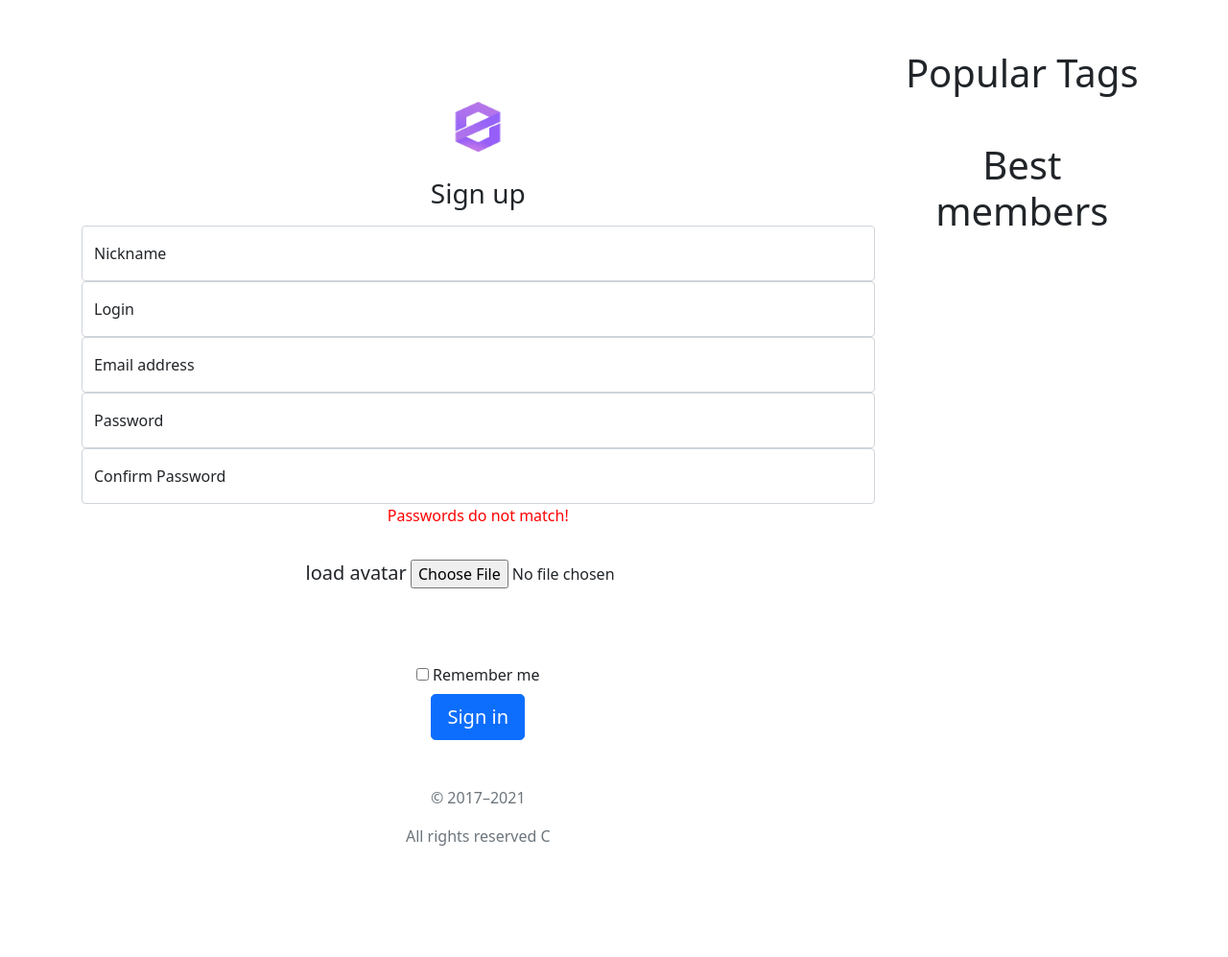
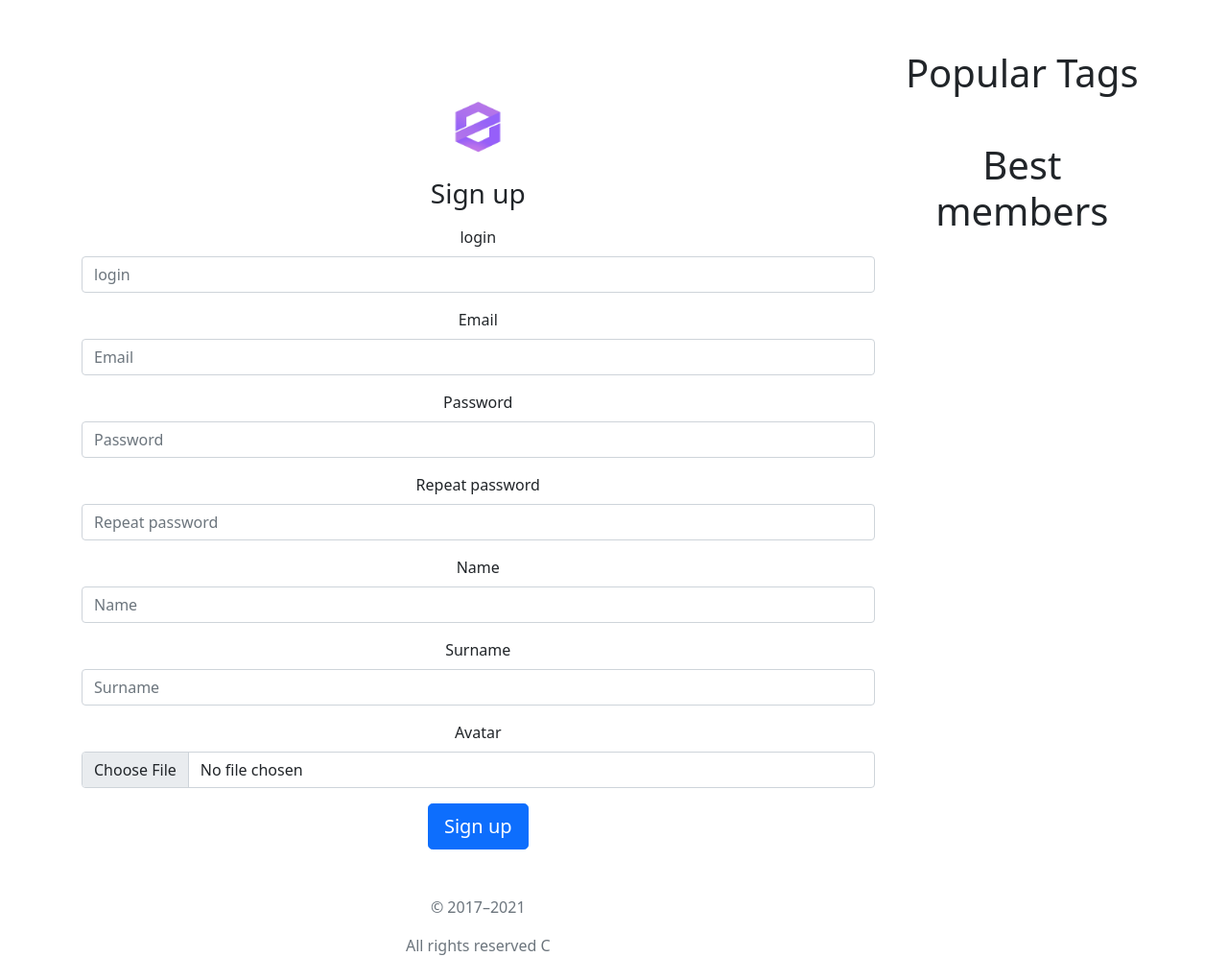
Before and after one commit to Andeo1812/Askme, a Django app: page /signup/ in a window 1280 px wide. Shown: the part 56-1053 px from the top of the page at 96% size. Before the commit the page ends 937 px from the top, so only its background shows below. Run offline with Django 4.2, Linux system fonts and the light colour scheme; some libraries are stand-ins or nearby versions.

Commit message:
forms in process

```diff
--- a/app/forms.py
+++ b/app/forms.py
@@ -3,33 +3,50 @@ from django.core.validators import ValidationError
 
 from app.models import Profile
 
+
 class LoginForm(forms.Form):
-    username = forms.CharField(widget=forms.TextInput(attrs={"class": "form-group mb-3"}), label="Login")
-    password = forms.CharField(widget=forms.PasswordInput(attrs={"class": "form-group mb-3"}), label='Password')
+    username = forms.CharField(widget=forms.TextInput(attrs={"class": "form-group mb-3"}), label="Login", max_length=64)
+    password = forms.CharField(widget=forms.PasswordInput(attrs={"class": "form-group mb-3"}), label='Password', max_length=64)
 
     def clean_password(self):
         data = self.cleaned_data['password']
-        if len(data) < 8:
-            raise ValidationError("Password should be more then 7 symbols.")
+        if len(data) < 13:
+            raise ValidationError("Password should be more then 12 symbols.")
+        return data
+
+    def clean_username(self):
+        data = self.cleaned_data['username']
+        if len(data) < 9:
+            raise ValidationError("Username should be more then 8 symbols.")
         return data
 
 
-# class RegisterForm(forms.Form):
-#     username = forms.CharField(widget=forms.TextInput(attrs={"class": "form-group mb-3"}), label="Логин")
-#     email = forms.EmailField(widget=forms.EmailInput(attrs={"class": "form-group mb-3"}), label="Email")
-#     password = forms.CharField(widget=forms.PasswordInput(attrs={"class": "form-group mb-3"}), label='Пароль')
-#     password_repeat = forms.CharField(widget=forms.PasswordInput(attrs={"class": "form-group mb-3"}),
-#                                       label='Повторите пароль')
-#     first_name = forms.CharField(widget=forms.TextInput(attrs={"class": "form-group mb-3"}), label="Имя")
-#     avatar = forms.FileField(widget=forms.FileInput(attrs={"class": "form-group mb-3"}), label="Аватар", required=False)
-#
-#     def clean(self):
-#         cleaned_data = super().clean()
-#         passwd_one = cleaned_data['password']
-#         passwd_two = cleaned_data['password_repeat']
-#         if passwd_one != passwd_two:
-#             self.add_error(None, "Пароли не совпадают")
-#
+class RegisterForm(forms.Form):
+    username = forms.CharField(widget=forms.TextInput(attrs={"class": "form-group mb-3"}), label="login", max_length=48)
+    email = forms.EmailField(widget=forms.EmailInput(attrs={"class": "form-group mb-3"}), label="Email", max_length=64)
+    password = forms.CharField(widget=forms.PasswordInput(attrs={"class": "form-group mb-3"}), label='Password', max_length=64)
+    password_repeat = forms.CharField(widget=forms.PasswordInput(attrs={"class": "form-group mb-3"}), label='Repeat password', max_length=64)
+    first_name = forms.CharField(widget=forms.TextInput(attrs={"class": "form-group mb-3"}), label="Name", required=False, max_length=64)
+    last_name = forms.CharField(widget=forms.TextInput(attrs={"class": "form-group mb-3"}), label="Surname", required=False, max_length=64)
+    avatar = forms.FileField(widget=forms.FileInput(attrs={"class": "form-group mb-3"}), label="Avatar", required=False, max_length=64)
+
+    def clean_password(self):
+        data = self.data['password']
+        if len(data) < 13:
+            raise ValidationError("Password should be more then 12 symbols.")
+        return data
+
+    def clean_username(self):
+        data = self.data['username']
+        if len(data) < 9:
+            raise ValidationError("Username should be more then 8 symbols.")
+        return data
+
+    def clean_password_repeat(self):
+        passwd_one = self.data['password']
+        passwd_two = self.data['password_repeat']
+        if passwd_one != passwd_two:
+            raise ValidationError("Passwords do not match")
 #
 # class SettingsForm(forms.ModelForm):
 #     avatar = forms.FileField(widget=forms.FileInput(attrs={"class": "form-group mb-3"}), label="Аватар", required=False)
--- a/app/views.py
+++ b/app/views.py
@@ -1,7 +1,6 @@
 from django.shortcuts import render, redirect, reverse
 from django.contrib import auth
 from django.contrib.auth.decorators import login_required
-from django.core.cache import cache
 from app.models import *
 from app.forms import *
 import paginator
@@ -88,12 +87,26 @@ def login(request):
             user = auth.authenticate(request, **user_form.cleaned_data)
             if user:
                 return redirect(reverse("new"))
+            user_form.add_error('password', "Not such Login/Password")
 
     return render(request, 'login.html', {'form': user_form, 'popular_tags': top_tags, 'best_members': users})
 
 
 def signup(request):
-    return render(request, 'signup.html', {'popular_tags': top_tags, 'best_members': users})
+    if request.method == 'GET':
+        user_form = RegisterForm()
+    elif request.method == 'POST':
+        user_form = RegisterForm(data=request.POST)
+        if user_form.is_valid():
+            form_data = user_form.cleaned_data.pop("password_repeat")
+            form_avatar = user_form.cleaned_data.pop("avatar")
+            user = User.objects.create_user(**user_form.cleaned_data)
+            user.save()
+            Profile.objects.create(user=user, avatar=form_avatar)
+            return redirect("new")
+        user_form.add_error('password', "User exist")
+
+    return render(request, 'signup.html', {'form': user_form, 'popular_tags': top_tags, 'best_members': users})
 
 
 def user_settings(request):
--- a/templates/signup.html
+++ b/templates/signup.html
@@ -1,5 +1,6 @@
 {% extends "include/base.html" %}
 {% load static %}
+{% load bootstrap4 %}
 
 
 {% block type_work %}
@@ -8,55 +9,15 @@
 
 {% block content %}
 <div class="form-signin text-center">
-    <form>
-        <img class="mb-4 login_margin" src="../static/img/logo.png" alt="" width="72" height="57">
+    <form action="/signup/" method="post" novalidate>
+        {% csrf_token %}
+        <img class="mb-4 login_margin" src="{% static "img/logo.png" %}" alt="" width="72" height="57">
         <h1 class="h3 mb-3 fw-normal">Sign up</h1>
 
-        <div class="form-floating login">
-            <input type="email" maxlength="64" class="form-control" id="floatingInputLogin"
-                   placeholder="name@example.com">
-            <label for="floatingInputLogin">Nickname</label>
-        </div>
+        {% bootstrap_form form %}
+        <button class="btn btn-lg btn-primary" type="submit">Sign up</button>
+    </form>
 
-        <div class="form-floating login">
-            <input type="email" maxlength="64" class="form-control" id="floatingInputNickname"
-                   placeholder="name@example.com">
-            <label for="floatingInputNickname">Login</label>
-        </div>
-
-        <div class="form-floating login">
-            <input type="email" maxlength="64" class="form-control" id="floatingInput" placeholder="name@example.com">
-            <label for="floatingInput">Email address</label>
-        </div>
-
-        <div class="form-floating login">
-            <input type="password" maxlength="64" class="form-control" id="floatingPassword" placeholder="Password">
-            <label for="floatingPassword">Password</label>
-        </div>
-
-        <div class="form-floating login">
-            <input type="password" maxlength="64" class="form-control" id="confirmPassword" placeholder="Password">
-            <label for="confirmPassword">Confirm Password</label>
-        </div>
-
-        <div class="red">
-          <p class="red">Passwords do not match!</p>
-        </div>
-
-        <form>
-            <label for="floatingInputAvatar" class="load_avatar"><h5>load avatar</h5></label>
-            <input required type="file" class="log-in-fields" id="floatingInputAvatar">
-            <br> <br> <br>
-        </form>
-
-        <div class="checkbox mb-2">
-            <label>
-                <input type="checkbox" value="remember-me"> Remember me
-            </label>
-        </div>
-        <button class="btn btn-lg btn-primary " type="submit">Sign in</button>
-        <p class="mt-5 mb-3 text-muted">&copy; 2017–2021</p>
-    </form>
-    </form>
+    <p class="mt-5 mb-3 text-muted">&copy; 2017–2021</p>
 </div>
 {% endblock content %}
```
Also changed, not shown: templates/login.html (+3 -32 lines).
